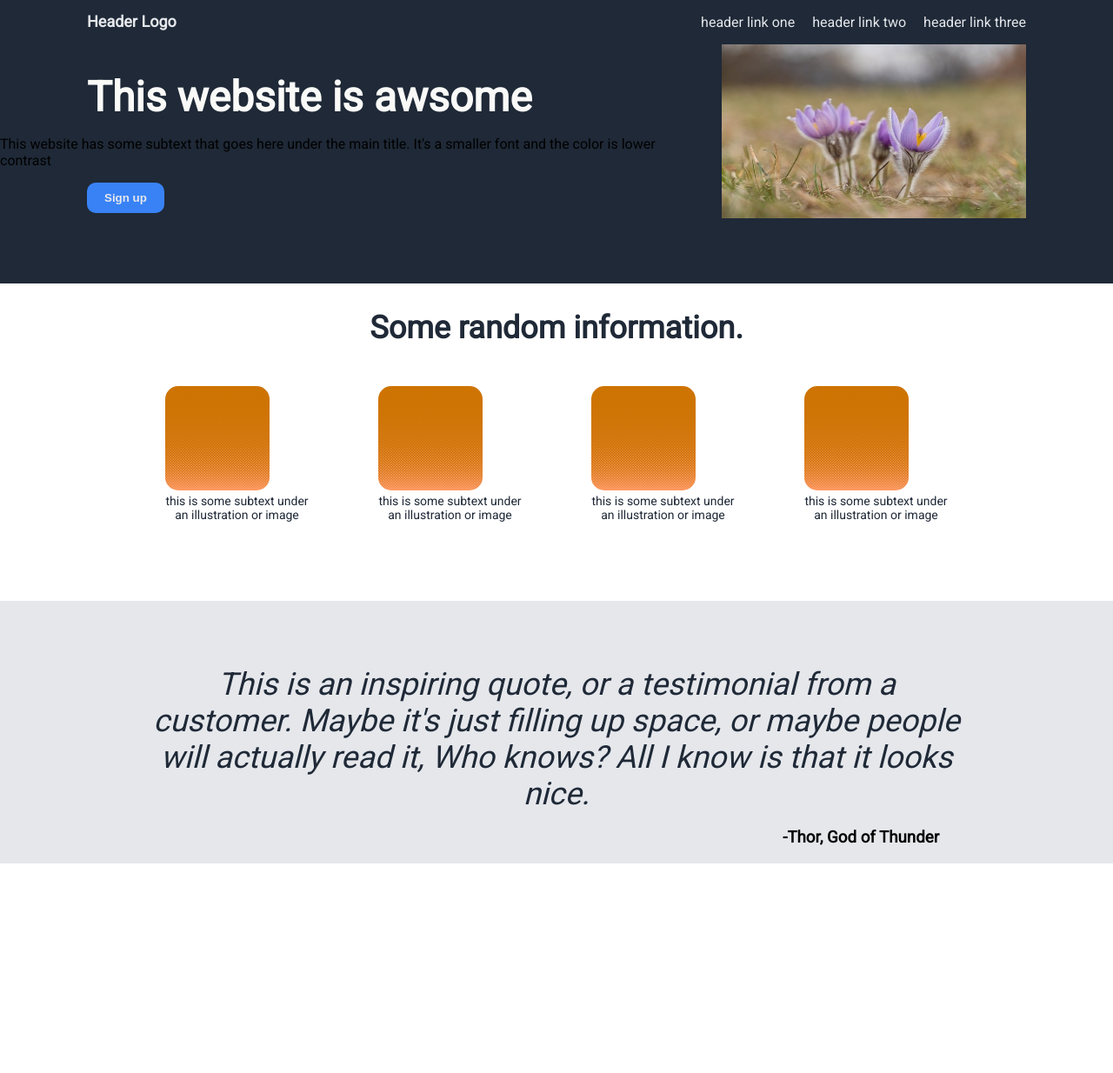
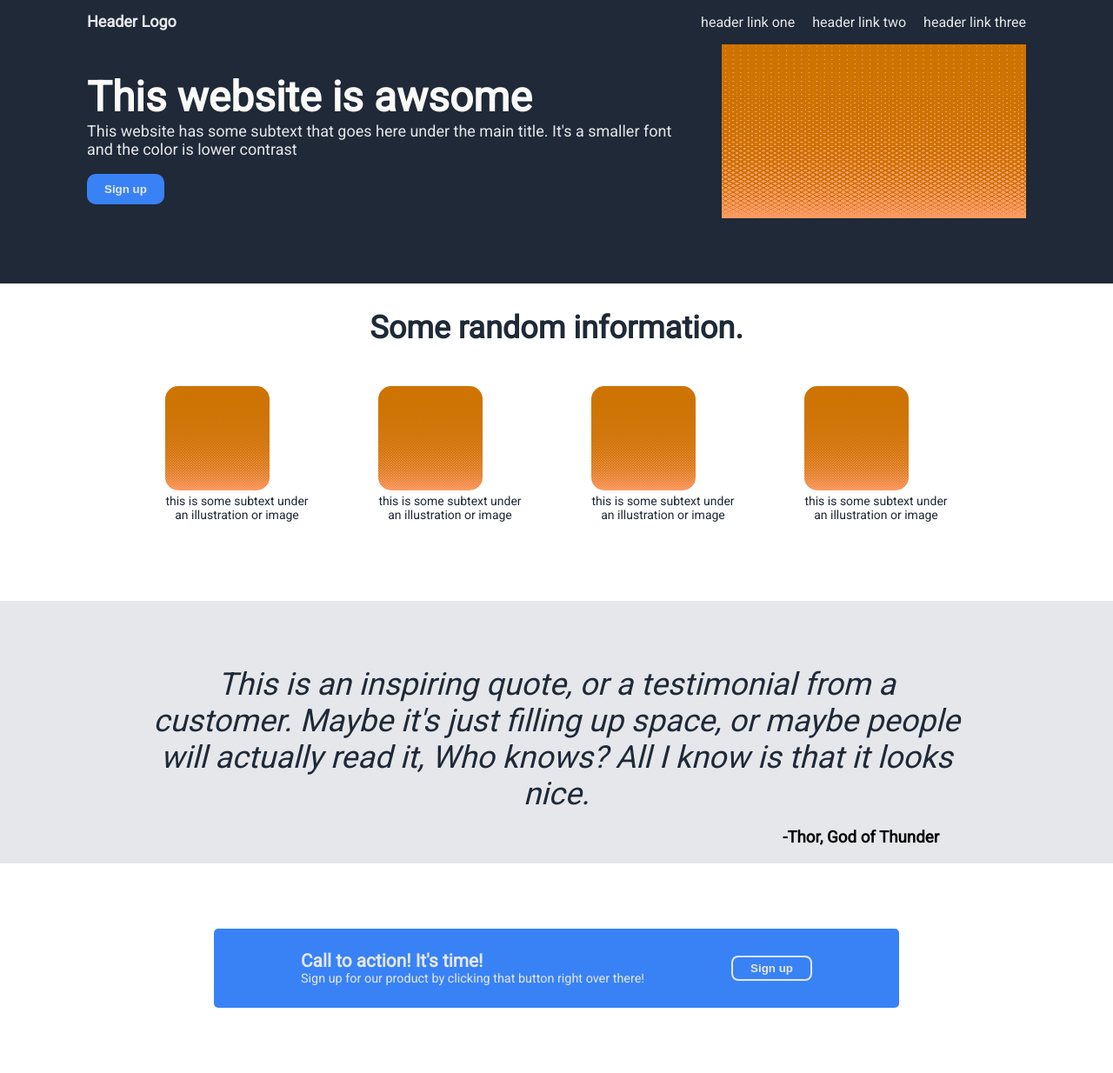
Before and after one commit to vjludovico/odin_project1, a plain HTML site: page index.html in a window 1280 px wide. Shown: the whole page at 87% size. Before the commit the page ends 993 px from the top, so only its background shows below. Drawn offline with Linux system fonts and the light colour scheme.

Commit message:
Finish the project

```diff
--- a/index.html
+++ b/index.html
@@ -24,11 +24,11 @@
     <div class="container-top">
       <div class="top-left">
         <h1 class="hero-title">This website is awsome</h1>
-        <p>This website has some subtext that goes here under the main title. It's a smaller font and the color is lower contrast</p>
+        <p class="header-p" >This website has some subtext that goes here under the main title. It's a smaller font and the color is lower contrast</p>
         <button class="button-one">Sign up</button>
       </div>
       <div class="top-right">
-        <img class="img" src="/images/flower-7870540_640.jpg" alt="a random picture" >
+        <img class="img" src="/images/orange-2484007_640.png" alt="a random picture" >
       </div>
     </div>
   </div>
@@ -57,5 +57,17 @@
     <blockquote class="quote">This is an inspiring quote, or a testimonial from a customer. Maybe it's just filling up space, or maybe people will actually read it, Who knows? All I know is that it looks nice.</blockquote>
     <h3 class="thor">-Thor, God of Thunder</h3>
   </div>
+  <div class="footer">
+    <div class="footer-container">
+      <div class="footer-left">
+        <h4 class="footer-title">Call to action! It's time!</h4>
+        <p class="footer-p">Sign up for our product by clicking that button right over there!</p>
+      </div>
+      <div class="footer-right">
+        <button class="footer-button">Sign up</button>
+      </div>
+    </div>
+
+  </div>
 </body>
 </html>
```
